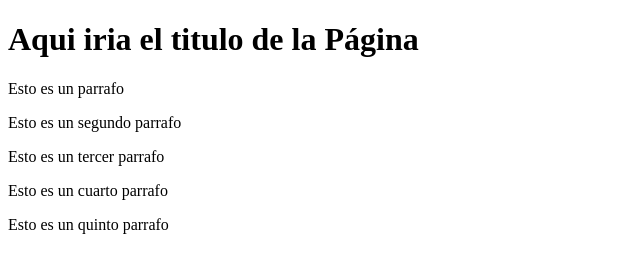
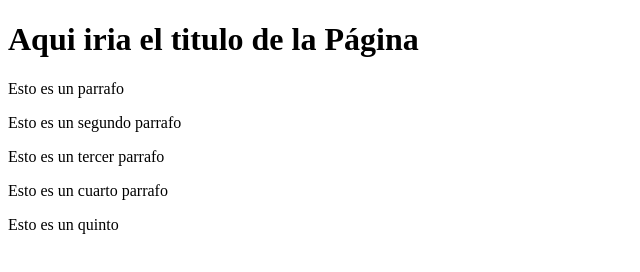
Before and after one commit to AdrLI17/Proyecto_web_vscode, a plain HTML site: page index.html in a window 1280 px wide. Shown: the full height of the page, 0-640 px from the left. Drawn offline with Linux system fonts and the light colour scheme.

Commit message:
Cambio Parrafo

```diff
--- a/index.html
+++ b/index.html
@@ -12,6 +12,6 @@
     <p>Esto es un segundo parrafo</p>
     <p>Esto es un tercer parrafo</p>
     <p>Esto es un cuarto parrafo</p>
-    <p>Esto es un quinto parrafo</p>
+    <p>Esto es un quinto </p>
 </body>
 </html>
```
